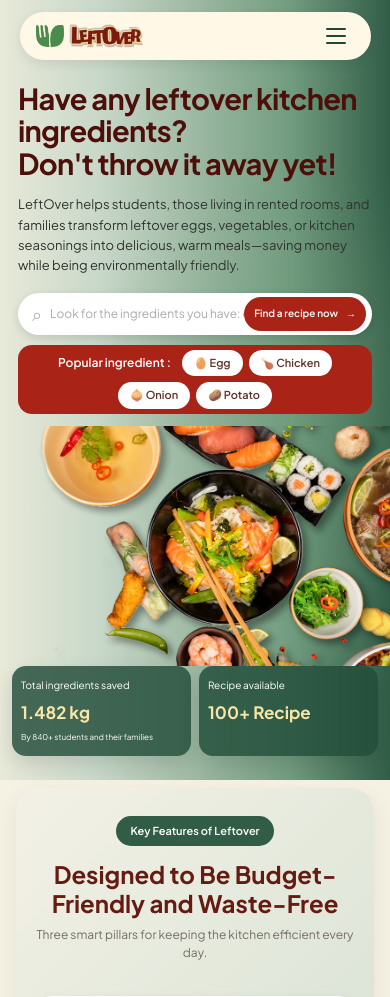
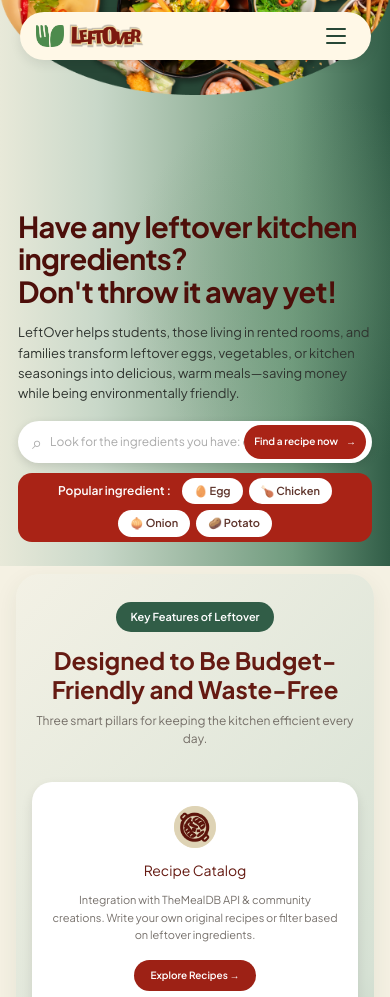
Before and after one commit to PBP-kel-3A/LeftOver, a Django app: page / in a window 390 px wide. Shown: the top 997 px of the page. Run offline with Django 5.2, Linux system fonts and the light colour scheme; some libraries are stand-ins or nearby versions.

Commit message:
style : responsive mobile & change font

```diff
--- a/main/templates/main/landing.html
+++ b/main/templates/main/landing.html
@@ -14,6 +14,21 @@
 <section class="hero">
 
     <div class="hero-container">
+        <div class="hero-food-image">
+
+            <picture>
+                <!--image untuk mobile-->
+                <source
+                    media="(max-width: 768px)"
+                    srcset="{% static 'img/Hero-mobile.png' %}"
+                >
+                <img
+                    src="{% static 'img/Hero.png' %}"
+                    alt="LeftOver Food"
+                >
+            </picture>
+        </div>
+
 
         <!-- LEFT CONTENT -->
         <div class="hero-content">
@@ -74,36 +89,6 @@
                 <a href="{% url 'recipes:recipe_list' %}?ingredients=Potato" class="ingredient-pill">
                     🥔 Potato
                 </a>
-
-            </div>
-
-        </div>
-
-        <div class="hero-food-image">
-            <img src="{% static 'img/Hero.png' %}" alt="LeftOver Food">
-        </div>
-
-
-        <!-- RIGHT CONTENT -->
-        <div class="hero-visual">
-            <!-- Statistics -->
-            <div class="stat-card stat-card-top">
-
-                <p>Total ingredients saved</p>
-
-                <h2>1.482 kg</h2>
-
-                <span>
-                    By 840+ students and their families
-                </span>
-
-            </div>
-
-            <div class="stat-card stat-card-bottom">
-
-                <p>Recipe available</p>
-
-                <h2>100+ Recipe</h2>
 
             </div>
 
--- a/recipes/templates/recipes/partials/recipe_cards.html
+++ b/recipes/templates/recipes/partials/recipe_cards.html
@@ -97,7 +97,7 @@
                     {% endif %}
                 </div>
 
-                <h2 class="line-clamp-2 min-h-[3.5rem] text-lg font-bold text-[#26382D]">
+                <h2 class="font-montserrat line-clamp-2 min-h-[3.5rem] text-lg font-bold text-[#26382D]">
                     {{ recipe.name }}
                 </h2>
 
@@ -151,7 +151,7 @@
         <div class="col-span-full rounded-2xl bg-white p-12 text-center
                     shadow-sm ring-1 ring-black/5">
 
-            <h2 class="text-xl font-bold text-[#26382D]">
+            <h2 class="font-montserrat text-xl font-bold text-[#26382D]">
                 Recipe not found
             </h2>
 
--- a/static/css/style.css
+++ b/static/css/style.css
@@ -457,20 +457,20 @@ a {
    HERO VISUAL
    ========================= */
 
-.hero-visual {
-    position: relative;
-
+.hero-food-image picture{
+    display: block;
+    width: 100%;
     height: 100%;
 }
 
 .hero-food-image {
     position: absolute;
 
-    top: -110px;
-    right: -200px;
+    top: -130px;
+    right: -140px;
 
-    width: 720px;
-    height: 680px;
+    width: 850px;
+    height: 750px;
 
 
 
@@ -490,64 +490,6 @@ a {
     display: block;
 }
 
-/* =========================
-   STATISTICS
-   ========================= */
-
-.stat-card {
-    position: absolute;
-
-    z-index: 10;
-
-    width: 330px;
-
-    padding: 22px 28px;
-
-    background-color: rgba(34, 76, 57, 0.82);
-
-    border-radius: 18px;
-
-    color: white;
-
-    box-shadow: 0 8px 20px rgba(0, 0, 0, 0.12);
-
-    backdrop-filter: blur(4px);
-}
-
-.stat-card p {
-    margin: 0 0 10px;
-
-    font-size: 12px;
-}
-
-.stat-card h2 {
-    margin: 0;
-
-    color: #F8E6A8;
-
-    font-size: 30px;
-    line-height: 1;
-
-    font-weight: 800;
-}
-
-.stat-card span {
-    display: block;
-
-    margin-top: 10px;
-
-    font-size: 11px;
-}
-
-.stat-card-top {
-    top: 100px;
-    left: 50px;
-}
-
-.stat-card-bottom {
-    top: 270px;
-    left: 50px;
-}
 
 /* FEATURES SECTION */
 
@@ -1040,6 +982,12 @@ a {
         overflow: hidden;
     }
 
+    .hero-food-image picture {
+        display: block;
+        width: 100%;
+        height: 100%;
+    }
+
     .hero-container {
         width: 100%;
         max-width: 100%;
@@ -1048,13 +996,16 @@ a {
         flex-direction: column;
         align-items: stretch;
         gap: 0;
-        padding: 82px 0 24px;
+        padding: 0 0 24px;
     }
 
     .hero-content {
         width: 100%;
         max-width: none;
-        padding: 0 18px;
+        padding-top: 0px;
+        padding-left: 18px;
+        padding-right: 18px;
+        padding-bottom: 0;
         z-index: 2;
     }
 
@@ -1101,64 +1052,24 @@ a {
     /* Full-width food image */
     .hero-food-image {
         position: relative;
-        top: auto;
+        top: -120px;
         right: auto;
         left: auto;
         width: 100%;
-        height: clamp(220px, 65vw, 300px);
-        margin-top: 12px;
-        overflow: hidden;
+        height: 220px;
+        margin:0 0 -30px;
+        overflow: visible;
         z-index: 1;
     }
 
     .hero-food-image img {
         display: block;
-        width: 100%;
+        width: 130%;
         height: 100%;
-        object-fit: cover;
-        object-position: center 45%;
+        object-fit: contain;
+        object-position: center top;
     }
 
-    /* Statistics below the image */
-    .hero-visual {
-        position: relative;
-        display: grid;
-        grid-template-columns: repeat(2, minmax(0, 1fr));
-        align-items: stretch;
-        gap: 10px;
-        width: 100%;
-        height: auto;
-        margin: 0;
-        padding: 0 18px;
-    }
-
-    .stat-card,
-    .stat-card-top,
-    .stat-card-bottom {
-        position: relative;
-        inset: auto;
-        width: 100%;
-        min-width: 0;
-        height: 100%;
-        padding: 14px 10px;
-        border-radius: 14px;
-        overflow-wrap: anywhere;
-    }
-
-    .stat-card p {
-        font-size: 10px;
-        line-height: 1.4;
-    }
-
-    .stat-card h2 {
-        font-size: clamp(16px, 4.5vw, 21px);
-        line-height: 1.2;
-    }
-
-    .stat-card span {
-        font-size: 9px;
-        line-height: 1.4;
-    }
 }
 
 @media (max-width: 480px) {
@@ -1166,24 +1077,6 @@ a {
         height: 240px;
     }
 
-    .hero-visual {
-        gap: 8px;
-        padding: 0 12px;
-    }
-
-    .stat-card,
-    .stat-card-top,
-    .stat-card-bottom {
-        padding: 12px 9px;
-    }
-
-    .stat-card h2 {
-        font-size: 17px;
-    }
-
-    .stat-card span {
-        font-size: 8px;
-    }
 }
 
 
```
Also changed, not shown: recipes/templates/recipes/recipe_detail.html (+4 -4 lines), recipes/templates/recipes/recipe_list.html (+0 -19 lines), static/img/Hero-mobile.png (added).
